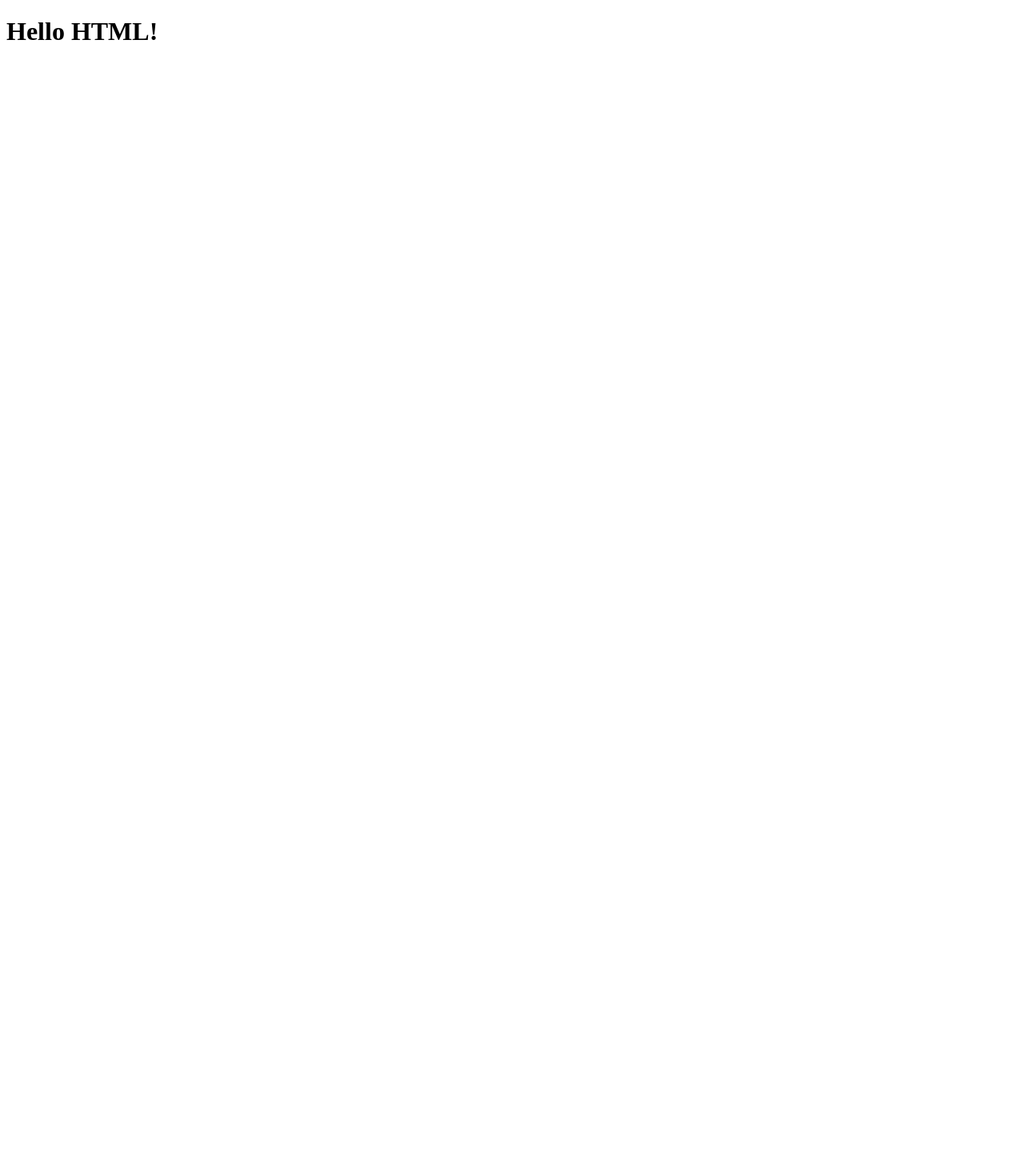
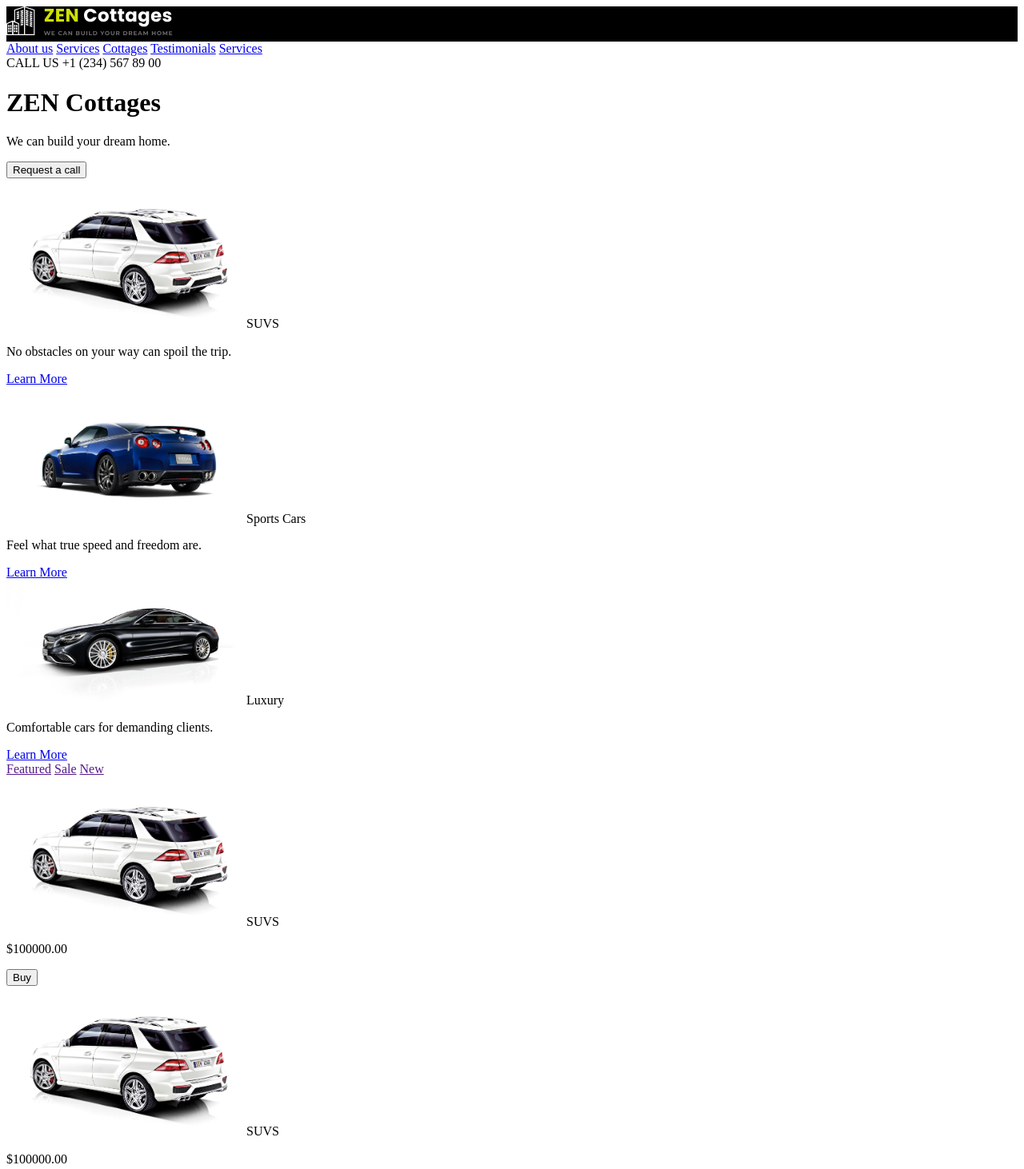
Before and after one commit to nataliiakohut/New-html, a plain HTML site: page index.html in a window 1280 px wide. Shown: the top 1462 px of the page at 80% size. Before the commit the page ends 800 px from the top, so only its background shows below. Drawn offline with Linux system fonts and the light colour scheme.

Commit message:
Added header, footer, form

```diff
--- a/index.html
+++ b/index.html
@@ -8,7 +8,104 @@
 </head>
 
 <body>
-<h1>Hello HTML!</h1>
+    <header class="header">
+        <nav class="header__top-nav">
+            <div class="header__top-nav-logo" style="background-color: black;">
+                <img width="210" src="img/nav-logo.svg" alt="Zen cottages logo">
+            </div>
+            <div class="header__top-nav-menu">
+                <a href="#">About us</a>
+                <a href="#">Services</a>
+                <a href="#">Cottages</a>
+                <a href="#">Testimonials</a>
+                <a href="#">Services</a>
+            </div>
+            <div class="header__top-nav-phone">
+                <span class="header__top-nav-phone-call-us">CALL US</span> +1 (234) 567 89 00
+            </div>
+        </nav>
+        <div class="header__banner">
+            <h1>ZEN Cottages</h1>
+            <p class="header__banner-subheading">
+                We can build your dream home.
+            </p>
+            <button>Request a call</button>
+        </div>
+    </header>
+    <main>
+        <div class="car-show">
+            <article class="car-show__card">
+                <img width="300" src="img/mb-ml.webp" alt="Mercedes ML" <h3>SUVS</h3>
+                <p>No obstacles on your way
+                    can spoil the trip.</p>
+                <a href="#contact-more">Learn More</a>
+            </article>
+            <article class="car-show__card">
+                <img width="300" src="img/nissan-jtr.webp" alt="Nissan JTR" <h3>Sports Cars</h3>
+                <p>Feel what true speed
+                    and freedom are.</p>
+                <a href="#contact-more">Learn More</a>
+            </article>
+            <article class="car-show__card">
+                <img width="300" src="img/mb-s-class.webp" alt="MB-S-Class" <h3>Luxury</h3>
+                <p>Comfortable cars for
+                    demanding clients.</p>
+                <a href="#contact-more">Learn More</a>
+            </article>
+
+        </div>
+        <div class="product-tabs">
+            <div class="tab-header">
+                <a href="">Featured</a>
+                <a href="">Sale</a>
+                <a href="">New</a>
+
+            </div>
+            <div class="class tab-content">
+                <article class="car-show__card">
+                    <img width="300" src="img/mb-ml.webp" alt="Mercedes ML" <h3>SUVS</h3>
+                    <p>$100000.00</p>
+                    <button>Buy</button>
+                </article>
+                <article class="car-show__card">
+                    <img width="300" src="img/mb-ml.webp" alt="Mercedes ML" <h3>SUVS</h3>
+                    <p>$100000.00</p>
+                    <button>Buy</button>
+                </article>
+                <article class="car-show__card">
+                    <img width="300" src="img/mb-ml.webp" alt="Mercedes ML" <h3>SUVS</h3>
+                    <p>$100000.00</p>
+                    <button>Buy</button>
+                </article>
+            </div>
+        </div> <!--End tab-content-->
+<div class="class promos">
+    <div class="sale">
+        <h3>JBL Speakers</h3>
+        <div class="promos__sale-price">
+            <span>$300</span><span>$250</span>
+        </div>
+        <p>Special price on a variety of JBL loudspeakers.</p>
+        <a href="">Learn more</a>
+    </div>
+</div>
+
+    </main>
+    <footer>
+        <div class="contacts info">
+            <p class="subheader">contacts</p>
+            <h2 class="contacts">Contact us anytime</h2>
+        </div>
+        <form action="">
+            <input type="text" placeholder="Enter your full name*" required>
+            <input type="text" placeholder="Enter your phone number*" required>
+            <input type="email" placeholder="Enter your email*" required>
+            <textarea name="message" id="" cols="30" rows="10"></textarea>
+            <button>Request a quote</button>
+
+        </form>
+
+    </footer>
 </body>
 
 </html>
```
Also changed, not shown: img/mb-ml.webp (added), img/mb-s-class.webp (added), img/nav-logo.svg (added), img/nissan-jtr.webp (added).
